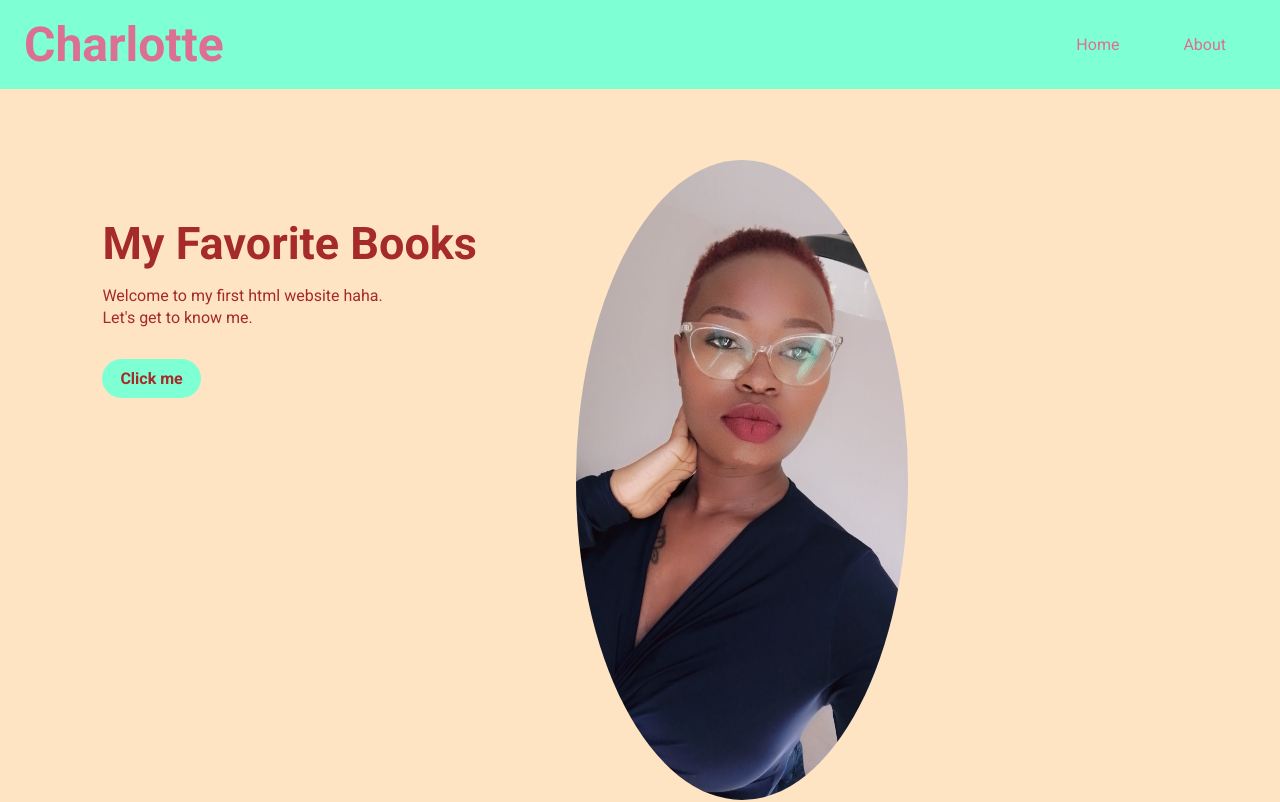
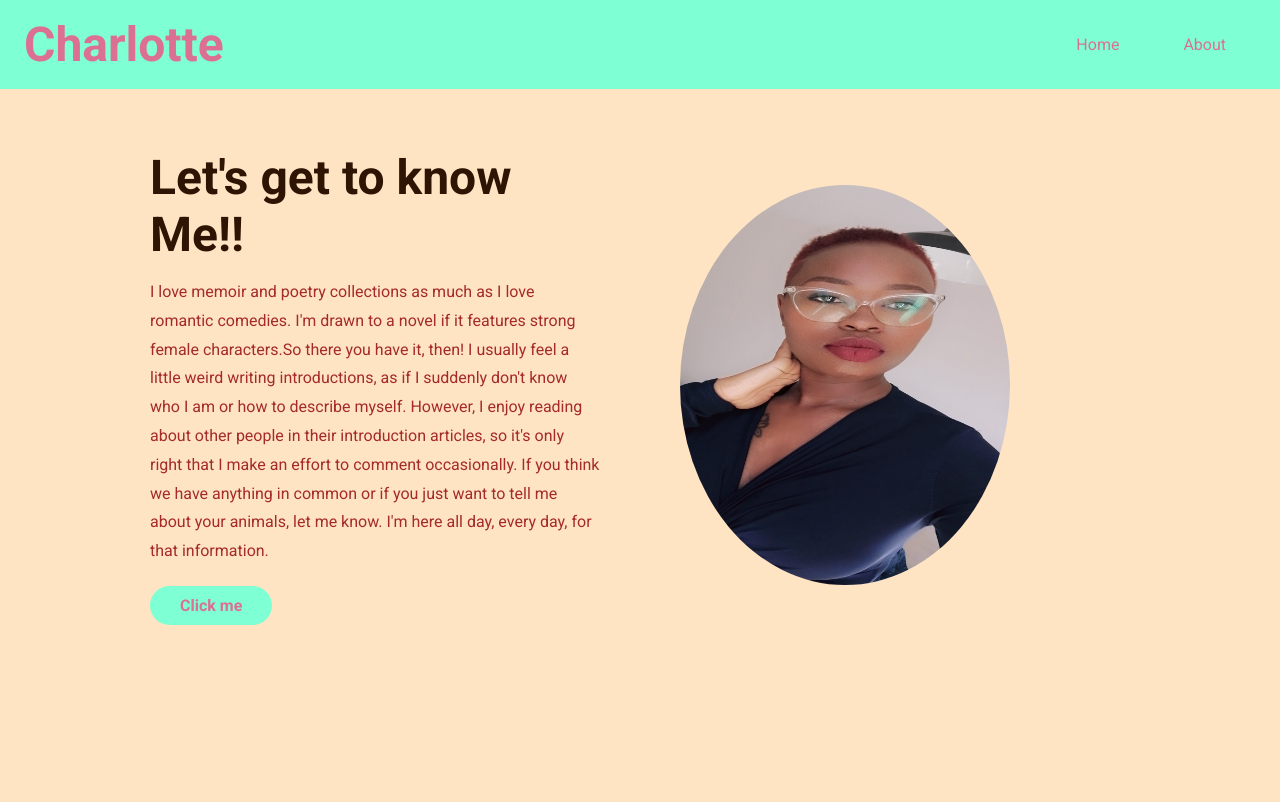
Before and after one commit to Charlotte-Natasha/HTML, a plain HTML site: page index.html in a window 1280 px wide. Shown: the top 802 px of the page. Drawn offline with Linux system fonts and the light colour scheme.

Commit message:
styled home section

```diff
--- a/index.html
+++ b/index.html
@@ -8,7 +8,6 @@
     <title>Links and Images</title>
 </head>
 <body>
-    <section class="container">
     <header class="navbar">
         <a href="#" class="logo">Charlotte</a>
         <div class="list">
@@ -22,11 +21,12 @@
             </ul>
         </div>
     </header>
+    <section class="container">
         <div class="home">
-            <h1>My Favorite <span>Books</span></h1>
-            <p>Welcome to my first html website haha.
-            <br> Let's get to know me.</p>
-            <a href="./pages/about.html" target="_blank">Click me</a>
+            <h1>Let's get to know Me!!</h1>
+            <p>I love memoir and poetry collections as much as I love romantic comedies. I'm drawn to a novel if it features strong female characters.So there you have it, then! I usually feel a little weird writing introductions, as if I suddenly don't know who I am or how to describe myself. However, I enjoy reading about other people in their introduction articles, so it's only right that I make an effort to comment occasionally.
+            If you think we have anything in common or if you just want to tell me about your animals, let me know. I'm here all day, every day, for that information.</p>
+            <a href="./pages/about.html" target="_blank" class="btn">Click me</a>
         </div>
         <div class="pic">
             <img src="./images/tt.jpeg" alt="My Profile">
--- a/styles.css
+++ b/styles.css
@@ -7,13 +7,6 @@
 }
 body{
     background-color: bisque;
-}
-.container{
-    width: 100%;
-    height: 100vh;
-    position: relative;
-    margin: auto;
-    justify-content: center;
 }
 a{
     text-decoration: none;
@@ -38,45 +31,40 @@ ul li{
     margin: 0 30px;
     list-style: none;
 }
-
-.home{
-    margin-left: 8%;
-    margin-top: 10%;
+section{
+    padding: 60px 150px;
 }
-h1{
-    font-size: 45px;
+.container{
+    display: grid;
+    align-items: center;
+    grid-gap: 5rem;
+    grid-template-columns: repeat(2, 1fr);
+}
+.pic img{
+    height: 400px;
+    width: 330px;
+    border-radius: 100%;
+}
+.home h1{
+    font-size: 3rem;
+    margin-bottom: 15px;
+    font-weight: bold;
+    color: #2E1503;
+}
+.home p{
     color: brown;
-    margin-bottom: 15px;
+    line-height: 1.8;
+    margin-bottom: 20px;
 }
-p{
-    color: brown;
-    line-height: 22px;
-    margin-top: 10px;
-    margin-bottom: 30px;
-}
-.home a{
+.home .btn{
     text-decoration: none;
     background: aquamarine;
     font-weight: bold;
-    padding: 10px 18px;
-    color: brown;
+    padding: 10px 30px;
+    color: palevioletred;
     display: inline-block;
     margin: 3Opx 0;
     border-radius: 30px;
-}
-.pic{
-    width: 45%;
-    height: 80%;
-    position: absolute;
-    bottom: 0;
-
-}
-img{
-    height: 100%;
-    position: absolute;
-    left: 100%;
-    bottom: 0;
-    border-radius: 100%;
 }
 .books{
     width: 100%;
@@ -103,6 +91,8 @@ img{
     position: relative;
     padding: 20px 35px;
     text-align: center;
+    box-shadow: 0px 10px 13px -7px #5DBDE3, 5px 5px 15px 5px rgba(93,189,227,0);
+    /* box-shadow: 5px 5px 15px 5px #5DBDE3; */
 }
 h4{
     color: palevioletred;
```
Lines whose indentation alone changed are shown as unchanged.
